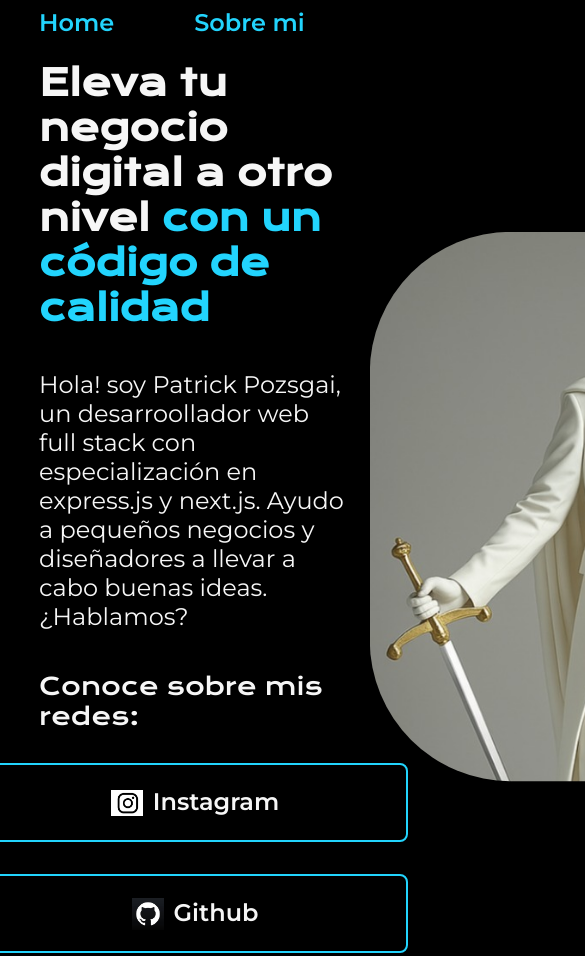
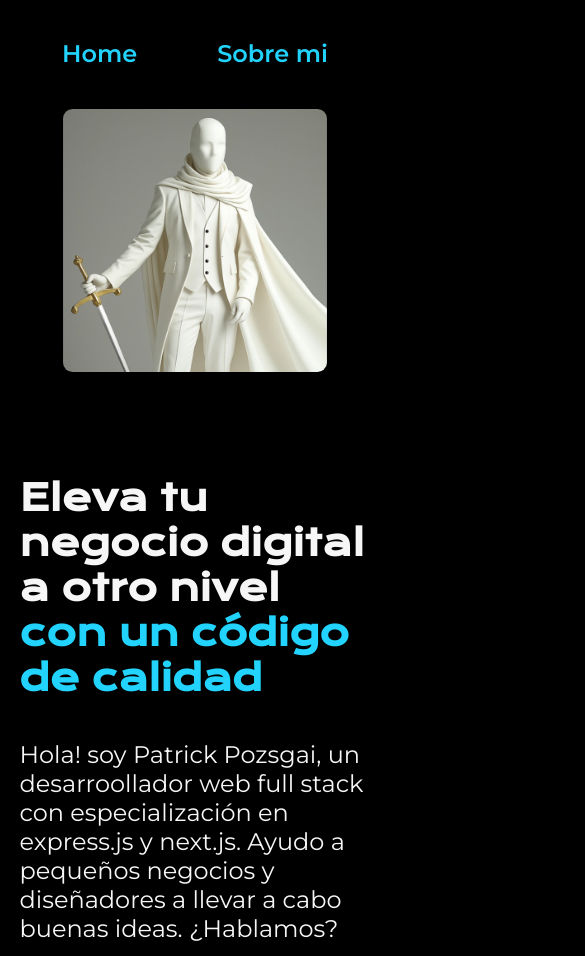
Before and after one commit to carltofen1/Programacion-otra-vez, a plain HTML site: page HTML5 y CSS/index.html in a window 390 px wide. Shown: the top 956 px of the page, 585 px wide, since content can reach past the window. Drawn offline with nearby package versions, Linux system fonts and the light colour scheme.

Commit message:
Diseño responsive par visualización en móvil

```diff
--- a/HTML5 y CSS/style_css/css_index.css
+++ b/HTML5 y CSS/style_css/css_index.css
@@ -31,7 +31,7 @@ body {
     gap: 80px;
 }
 .header_menú_botón{
-    font-size: 24px;
+    font-size: 1.5rem;
     font-family: var(--fuente-montserrat);
     font-weight: 600;
     color: var(--color-terciario);
@@ -43,10 +43,10 @@ body {
     align-items: center;
     padding: 6% 10%;
     justify-content: space-between;
+    gap: 82px;
 }
 .contenido_presentación{
-    max-width: 615px;
-    width: 100%;
+    width: 50%;
     display: flex;
     flex-direction: column;
     gap: 40px;
@@ -55,11 +55,11 @@ body {
     color: var(--color-terciario);
 }
 .presentación_contenido_título{
-    font-size: 36px;
+    font-size: 2.25rem;
     font-family: var(--fuente-krona) ;
 }
 .presentación_contenido_párrafo{
-    font-size: 24px;
+    font-size: 1.5rem;
     font-family:var(--fuente-montserrat);
 }
 .presentación__enlaces{
@@ -70,12 +70,12 @@ body {
     align-items: center;
 }
 .presentación__enlaces_link{
-    width: 378px;
+    width: 50%;
     text-align: center;
     padding: 21.5px;
     border-radius: 8px;
     font-family: var(--fuente-montserrat);
-    font-size: 24px;
+    font-size: 1.5rem;
     font-weight: 600;
     text-decoration: none;
     color: var(--color-secundario);
@@ -85,14 +85,14 @@ body {
     gap: 10px;
 }
 .imagen{
-    width: 700px;
+    width: 50%;
     height: 550px;
     padding: 6%;
     border-radius: 160px;
 }
 .presentación__enlaces_subtítulo{
     font-family: var(--fuente-krona) ;
-    font-size: 24px;
+    font-size: 1.5rem;
     font-weight: 400;
 }
 .presentación__enlaces_link img {
@@ -105,10 +105,35 @@ body {
 }
 .footer{
     background-color: var(--color-terciario);
-    padding: 24px;
+    padding: 1.5rem;
     color: var(--color-primario);
     text-align: center;
     font-family: var(--fuente-montserrat);
-    font-size: 24px;
+    font-size: 1.5rem;
     font-weight: 400;
 }
+
+@media (max-width: 1200px){
+
+
+    .header{
+        padding: 10% 0% 0% 0%;
+    }
+    .header_menú{
+        justify-content: center;
+    }
+    .presentación{
+        flex-direction: column-reverse;
+        padding: 5%;
+    }
+    .contenido_presentación{
+        width: auto;
+        height: auto;
+    }
+    .imagen{
+    width: 75%;
+    height: 75%;
+    padding: 6%;
+    border-radius: 10%;
+    }
+}
```
